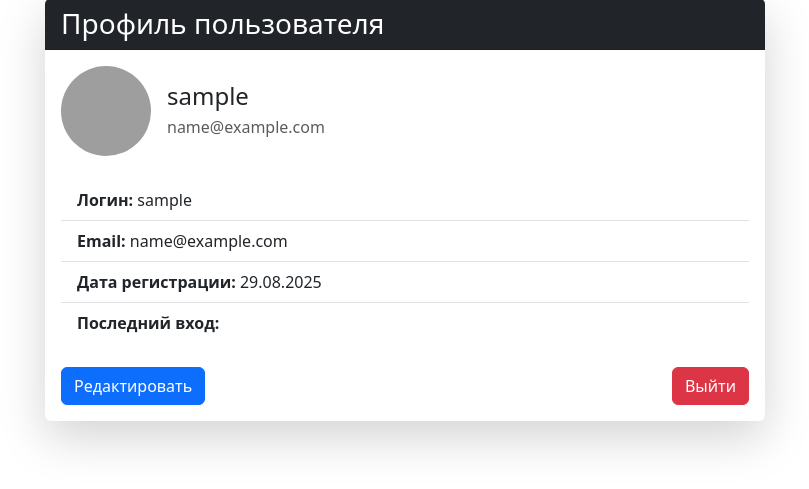
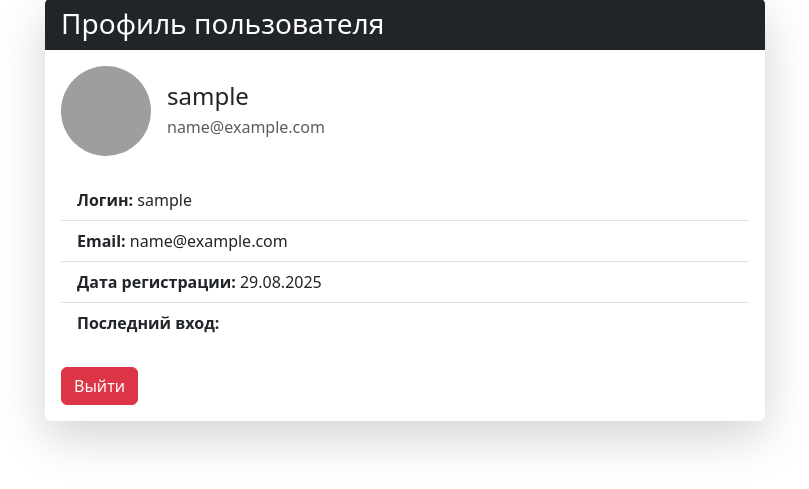
Before and after one commit to ochpochmak14/Tuning-Online-Shop-, a Django app: page /users/profile/ in a window 1280 px wide. Shown: the part 105-594 px from the top of the page, without its empty margins (235-1044 px from the left). Run offline with Django 5.2, Linux system fonts and the light colour scheme; the visitor is signed in with stand-in values (Sample User, id 1); grey boxes are pictures that could not be loaded.

Commit message:
auth finished 80%

```diff
--- a/tuning_shop/users/templates/users/profile.html
+++ b/tuning_shop/users/templates/users/profile.html
@@ -31,7 +31,6 @@
 
                     <!-- Кнопки -->
                     <div class="d-flex justify-content-between">
-                        <a href="#" class="btn btn-primary">Редактировать</a>
                         <form method="post" action="{% url 'logout' %}">
                             {% csrf_token %}
                             <button type="submit" class="btn btn-danger">Выйти</button>
```
